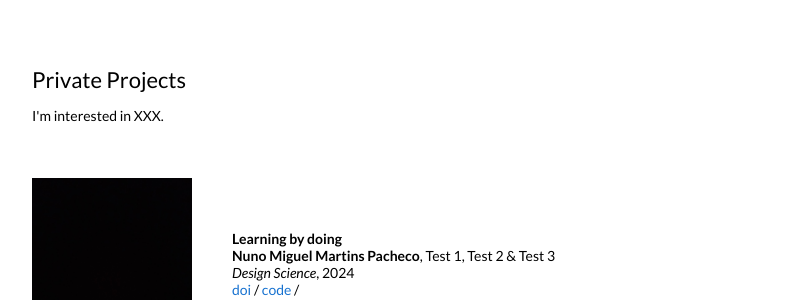
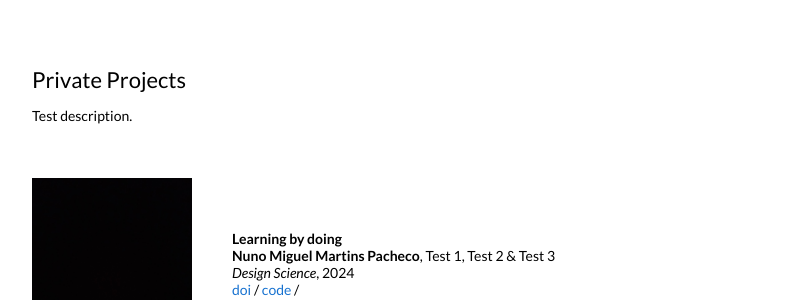
Before and after one commit to martinspacheco/martinspacheco.github.io, a Jekyll site: the page built from _posts/2013-03-01-gi2013.markdown, in a window 1280 px wide. Shown: the part 1000-1300 px from the top of the page, without its empty margins (228-1026 px from the left). Built offline with Jekyll 4.4.1, drawn with Linux system fonts in a browser that asks for light colours.

Commit message:
Test description

```diff
--- a/_layouts/default.html
+++ b/_layouts/default.html
@@ -269,7 +269,7 @@
             <td style="padding:2.5%;width:100%;vertical-align:middle">
               <h2>Private Projects</h2>
               <p>
-                I'm interested in XXX.
+                Test description.
               </p>
             </td>
           </tr>
```
